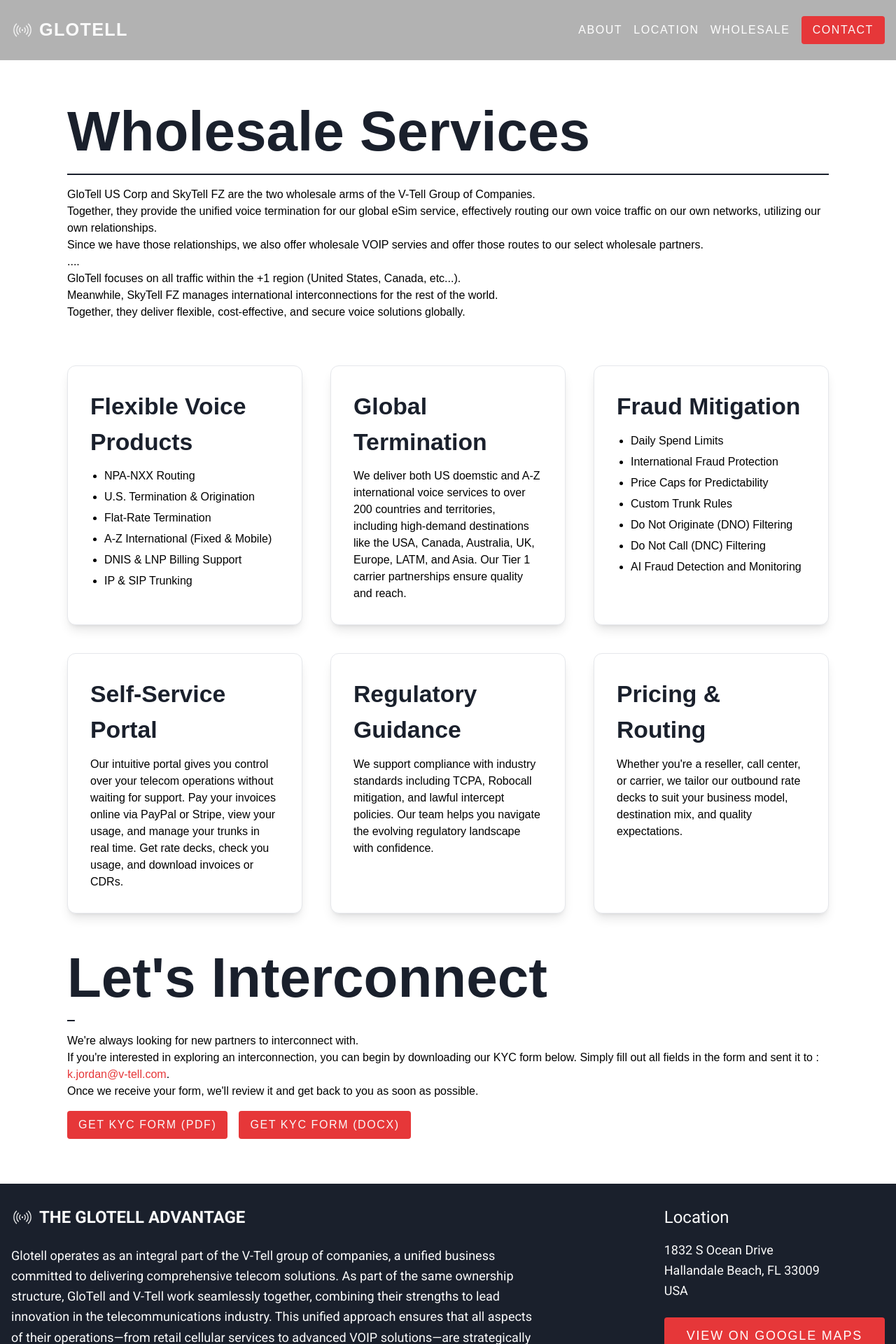
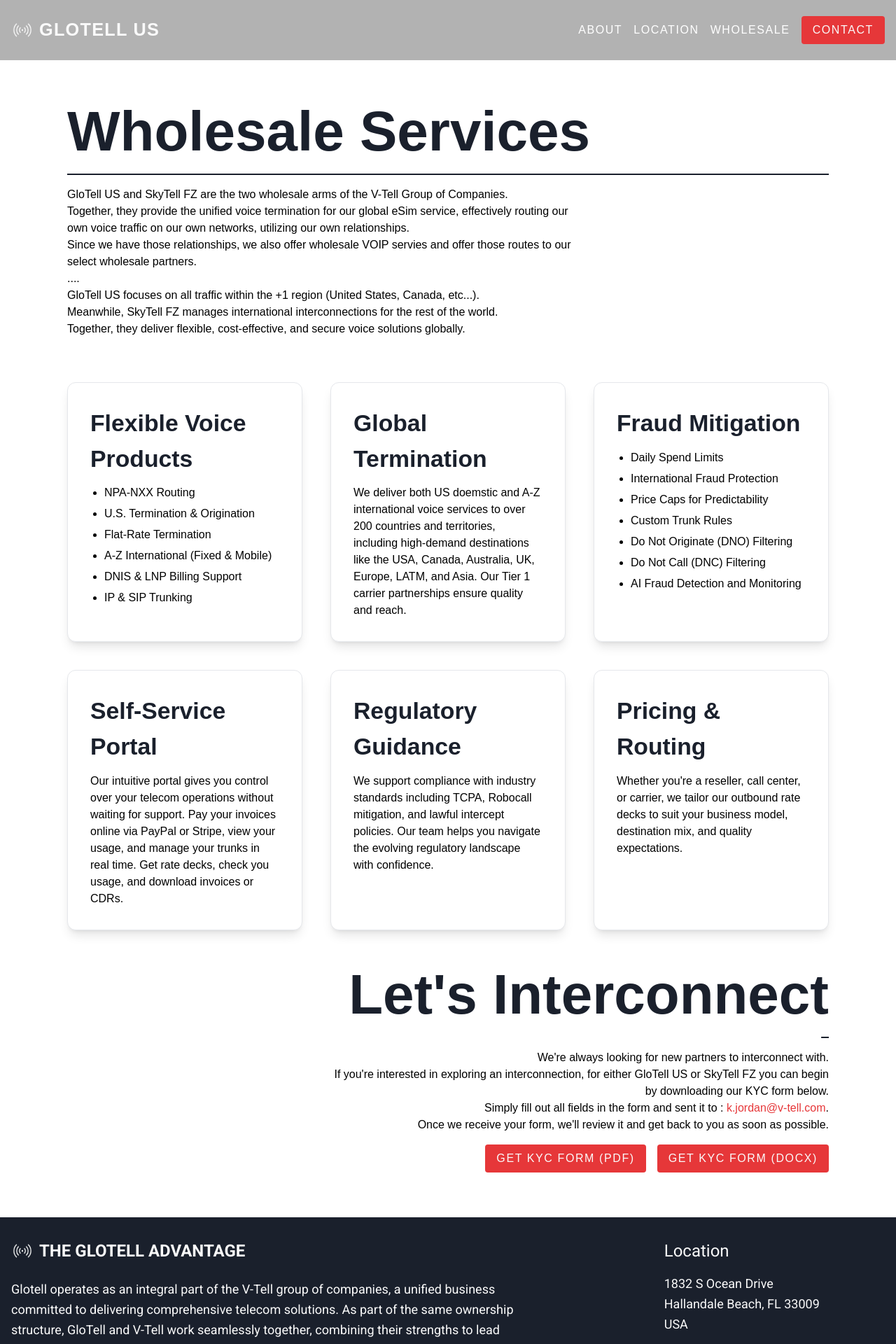
Before and after one commit to kdjordan/glotellus, a Vue app: page /wholesale in a window 1280 px wide. Shown: the top 1920 px of the page at 70% size. Built offline with nearby package versions, Linux system fonts and the light colour scheme; a web font is replaced by a local one.

Commit message:
fix: update references to GloTell US across multiple components for consistency and clarity

```diff
--- a/src/components/TheHeader.vue
+++ b/src/components/TheHeader.vue
@@ -8,7 +8,7 @@
         to="/"
         class="text-glotellWhite py-2 flex items-center rounded text-sizeLg font-bold tracking-wider font-agdasima"
       >
-        <GlotellMarkIcon :animate-pulse="true" class="h-8 w-8 mr-2" /> GloTell
+        <GlotellMarkIcon :animate-pulse="true" class="h-8 w-8 mr-2" /> GloTell US
       </router-link>
     </div>
     <nav class="hidden md:flex space-x-4 items-center">
--- a/src/components/sections/AboutSection.vue
+++ b/src/components/sections/AboutSection.vue
@@ -13,7 +13,7 @@
       style="transform: scaleX(0.01)"
     ></div>
     <p ref="paragraph" class="mt-4">
-      As part of the V-Tell Group of Companies, GloTell delivers cutting-edge
+      As part of the V-Tell group of companies, GloTell US delivers cutting-edge
       telecommunications termination services, offering reliable and
       high-quality solutions tailored to meet the specific needs of our clients.
       Our experienced team excels in optimizing telecom infrastructure and
--- a/src/components/sections/HeroSection.vue
+++ b/src/components/sections/HeroSection.vue
@@ -21,8 +21,7 @@
         ref="heroH1Ref"
         class="text-3xl md:text-7xl font-agdasima tracking-wider pb-4"
       >
-        <GlotellMarkIcon :animate-pulse="true" class="h-8 w-8" />GloTell
-        <span class="text-4xl">US CORP</span>
+        <GlotellMarkIcon :animate-pulse="true" class="h-8 w-8" />GloTell US
       </h1>
       <h2 class="text-2xl md:text-5xl">
         <span
--- a/src/components/sections/ServicesSection.vue
+++ b/src/components/sections/ServicesSection.vue
@@ -126,7 +126,7 @@
             class="w-full md:w-2/3 order-1 md:order-1 text-left"
           >
             <p class="">
-              GloTell is a leading provider of telecommunications termination
+              GloTell US is a leading provider of telecommunications termination
               services, dedicated to delivering high-quality, reliable solutions
               that cater to the specific needs of our diverse client base. With
               years of expertise in the telecom industry, we ensure that your
@@ -150,7 +150,7 @@
             </h3>
             <p class="mt-2">
               From call center support and calling card termination services to
-              advanced arbitrage VOIP services, GloTell has the expertise to
+              advanced arbitrage VOIP services, GloTell US has the expertise to
               ensure that your business remains connected and competitive in the
               global marketplace. Our tailored approach means that no matter
               your operational needs, we provide the technology and services
--- a/src/views/WholesaleView.vue
+++ b/src/views/WholesaleView.vue
@@ -16,9 +16,9 @@
         class="h-[2px] bg-glotellBlack origin-left"
         style="transform: scaleX(0.01)"
       ></div>
-      <p ref="wholesalePageIntroRef" class="mt-4 text-left">
-        GloTell US Corp and SkyTell FZ are the two wholesale arms of the V-Tell
-        Group of Companies. <br />
+      <p ref="wholesalePageIntroRef" class="mt-4 text-left w-2/3">
+        GloTell US and SkyTell FZ are the two wholesale arms of the V-Tell Group
+        of Companies. <br />
         Together, they provide the unified voice termination for our global eSim
         service, effectively routing our own voice traffic on our own networks,
         utilizing our own relationships.
@@ -27,7 +27,7 @@
         and offer those routes to our select wholesale partners.
         <br />
         ....<br />
-        GloTell focuses on all traffic within the +1 region (United States,
+        GloTell US focuses on all traffic within the +1 region (United States,
         Canada, etc...). <br />Meanwhile, SkyTell FZ manages international
         interconnections for the rest of the world. <br />Together, they deliver
         flexible, cost-effective, and secure voice solutions globally.
@@ -138,23 +138,23 @@
         </p>
       </div>
     </div>
-    <div class="flex flex-col w-full border-tpt-8">
+    <div class="flex flex-col w-full border-tpt-8 items-end">
       <h2
-        ref="wholesalePageTitleRef"
-        class="text-size4xl font-bold text-glotellBlack font-sourceSansPro text-left mt-8"
+        ref="interconnectTitleRef"
+        class="text-size4xl font-bold text-glotellBlack font-sourceSansPro text-right mt-8"
       >
         Let's Interconnect
       </h2>
       <div
         ref="otherBorderLine"
-        class="h-[2px] bg-glotellBlack origin-left"
+        class="h-[2px] bg-glotellBlack origin-right w-full"
         style="transform: scaleX(0.01)"
       ></div>
-      <p class="text-glotellGray-600 mt-4">
+      <p class="text-glotellGray-600 mt-4 w-full md:w-2/3 text-right">
         We're always looking for new partners to interconnect with. <br />If
-        you're interested in exploring an interconnection, you can begin by
-        downloading our KYC form below. Simply fill out all fields in the form
-        and sent it to :
+        you're interested in exploring an interconnection, for either GloTell US
+        or SkyTell FZ you can begin by downloading our KYC form below.
+        <br />Simply fill out all fields in the form and sent it to :
         <a href="mailto:k.jordan@v-tell.com" class="text-glotellRed"
           >k.jordan@v-tell.com</a
         >.<br />
@@ -162,7 +162,7 @@
         as possible.
       </p>
 
-      <div class="flex gap-4 mt-4">
+      <div class="flex gap-4 mt-4 justify-end w-full md:w-2/3">
         <a
           href="/forms/KYC.pdf"
           download="V-Tell_KYC_Form.pdf"
@@ -199,12 +199,17 @@
 const wholesalePageRef = ref(null);
 const wholesalePageTitleRef = ref(null);
 const wholesalePageIntroRef = ref(null);
+const interconnectTitleRef = ref(null);
 const wholesaleCardsContainerRef = ref(null);
 const borderLine = ref(null);
 const otherBorderLine = ref(null);
 
 onMounted(() => {
   if (!wholesalePageRef.value) return;
+
+  console.log("WholesaleView mounted"); // General mount log
+  console.log("borderLine ref:", borderLine.value);
+  console.log("otherBorderLine ref:", otherBorderLine.value); // Log for the specific border
 
   // Animate Title and Intro
   if (wholesalePageTitleRef.value && wholesalePageIntroRef.value) {
@@ -263,6 +268,7 @@
         start: "top 85%", // Start when 85% of the element is visible from the top
         end: "top 60%", // End when 60% of the element is visible from the top
         scrub: true,
+        // markers: true, // Removed debugging markers
       },
     });
   }
```
